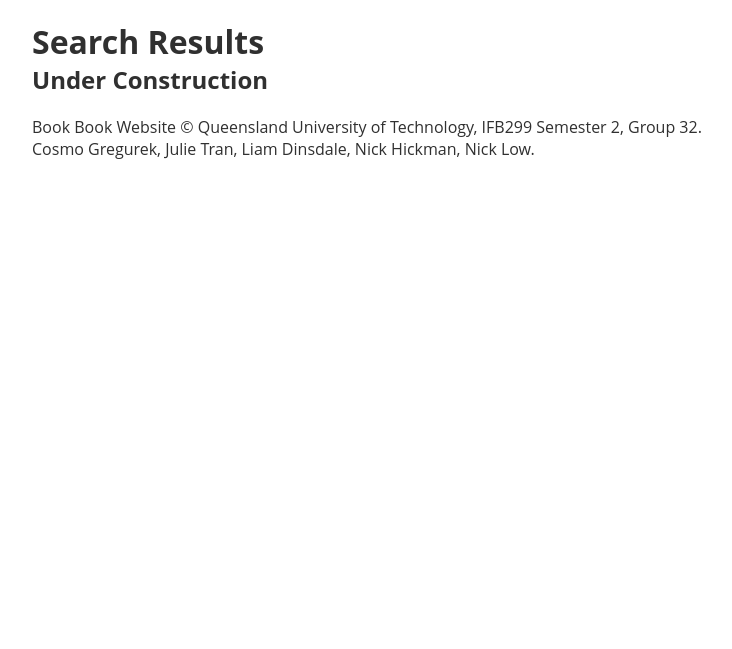
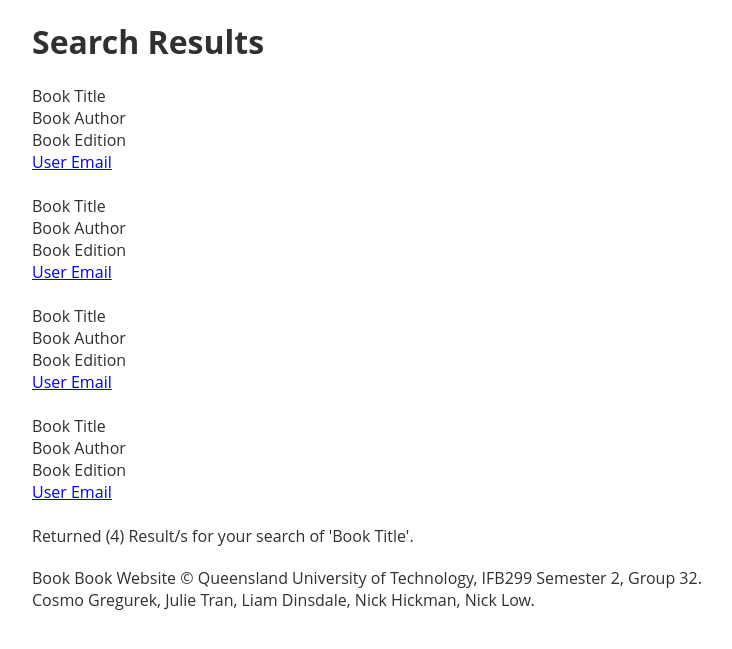
Before and after one commit to gregurek/IFB299---Whatever-Works, a PHP site: page /pages/searchresults.php in a window 1280 px wide. Shown: the part 107-756 px from the top of the page, without its empty margins (128-860 px from the left). Run offline with PHP 8.4, Linux system fonts and the light colour scheme.

Commit message:
Forms and Basic Search Results
Fleshed out the forms with some input fields and some basic CSS, also
implemented a very basic search results page to aid with the development
of PHP for it later on.

```diff
--- a/bookbook/css/main.css
+++ b/bookbook/css/main.css
@@ -36,19 +36,30 @@ body {
 	margin: auto;
 }
 
+.clearfix{
+    float: none;
+    clear: both;
+	height: 0px;
+}
+
+.spacer {
+    height: 20px;
+}
+
 .clearfix-spacer {
     float: none;
     clear: both;
     height: 20px;
 }
 
-.spacer {
-    height: 20px;
-}
-
 /* Header */
 header {
 	margin-bottom: 20px;
+}
+
+/* Footer */
+footer {
+	margin-top: 20px;
 }
 
 /* Navigation */
@@ -69,7 +80,46 @@ nav ul li:first-child {
 	padding-left: 0px;
 }
 
-/* Footer */
-footer {
+/* Form */
+form {
 	margin-top: 20px;
 }
+
+form label {
+	display: block;
+	width: 180px;
+	float: left;
+	margin-top: 3px;
+	margin-bottom: 14px;
+}
+
+form input {
+	display: block;
+	float: left;
+	padding: 4px;
+	margin-bottom: 10px;
+	border: 1px solid #d9d9d9;
+}
+
+.button {
+	margin-top: 4px;
+	padding: 8px 20px 8px 20px;
+	-webkit-box-shadow: 1px 1px 5px 0px rgba(0,0,0,0.75);
+	-moz-box-shadow: 1px 1px 5px 0px rgba(0,0,0,0.75);
+	box-shadow: 1px 1px 5px 0px rgba(0,0,0,0.75);
+}
+
+/* Search Results */
+
+.results ul {
+	list-style: none;
+}
+
+.results ul li {
+	margin-top: 22px;
+	margin-bottom: 22px;
+}
+
+.results ul li ul li {
+	margin: 0px;
+}
--- a/bookbook/pages/searchresults.php
+++ b/bookbook/pages/searchresults.php
@@ -3,7 +3,50 @@
 ?>
 
 <h1>Search Results</h1>
-<h2>Under Construction</h2>
+
+<div class='results'>
+	<ul>
+
+		<li>
+			<ul>
+				<li>Book Title</li>
+				<li>Book Author</li>
+				<li>Book Edition</li>
+				<li><a href='mailto:test@test.test'>User Email</a></li>
+			</ul>
+		</li>
+
+		<li>
+			<ul>
+				<li>Book Title</li>
+				<li>Book Author</li>
+				<li>Book Edition</li>
+				<li><a href='mailto:test@test.test'>User Email</a></li>
+			</ul>
+		</li>
+
+		<li>
+			<ul>
+				<li>Book Title</li>
+				<li>Book Author</li>
+				<li>Book Edition</li>
+				<li><a href='mailto:test@test.test'>User Email</a></li>
+			</ul>
+		</li>
+
+		<li>
+			<ul>
+				<li>Book Title</li>
+				<li>Book Author</li>
+				<li>Book Edition</li>
+				<li><a href='mailto:test@test.test'>User Email</a></li>
+			</ul>
+		</li>
+
+	</ul>
+</div>
+
+<p>Returned (4) Result/s for your search of 'Book Title'.</p>
 
 <?php
 	include '../includes/footer.php';
```
Also changed, not shown: bookbook/pages/listabook.php (+9 -1 lines), bookbook/pages/newaccount.php (+9 -1 lines), bookbook/includes/connect.php (added).
